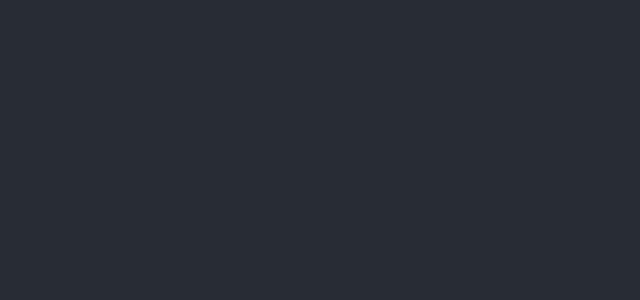
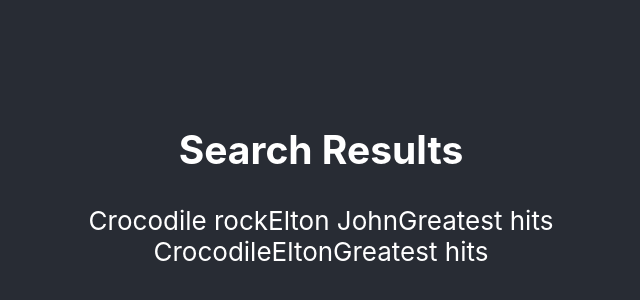
Before and after one commit to GemmaLP/jammming, a React (Create React App) app: page / in a window 1280 px wide. Shown: the part 220-520 px from the top of the page, without its empty margins (319-959 px from the left). Built offline with nearby package versions, Linux system fonts and the light colour scheme.

Commit message:
Implemented tracklist from SearchResults

```diff
--- a/src/components/App/App.js
+++ b/src/components/App/App.js
@@ -1,10 +1,28 @@
 import '../App/App.css';
+import { useState } from 'react';
+import searchResults from '../SearchResults/SearchResults'
+import SearchResults from '../SearchResults/SearchResults';
 
 function App() {
+  const [searchResults, setSearchResults] = useState([
+    {id:1,
+    artist: "Elton John",
+    title: "Crocodile rock",
+    album: "Greatest hits"
+    },
+    {id:2,
+      artist: "Elton",
+      title: "Crocodile",
+      album: "Greatest hits"
+      }
+  ]);
+
   return (
     <div className="App">
       <header className="App-header">
-
+        <SearchResults
+          searchResults = {searchResults}
+        />
       </header>
     </div>
   );
--- a/src/components/SearchResults/SearchResults.js
+++ b/src/components/SearchResults/SearchResults.js
@@ -1,8 +1,11 @@
+import Track from '../Track/Track'
 
-
-function SearchResults() {
+function SearchResults(props) {
   return (
-    <div>SearchResults</div>
+    <div>
+      <h2>Search Results</h2>
+      <Track tracklist={props.searchResults}/>
+    </div>
   )
 }
 
--- a/src/components/Track/Track.js
+++ b/src/components/Track/Track.js
@@ -1,8 +1,21 @@
 
 
-function Track() {
+function Track(props) {
+
+
+
   return (
-    <div>Track</div>
+    <div>
+      {props.tracklist.map((track) => {
+        return (
+          <div key={track.id}>
+            {track.title}
+            {track.artist}
+            {track.album}
+          </div>
+        )
+      })}
+    </div>
   )
 }
 
```
